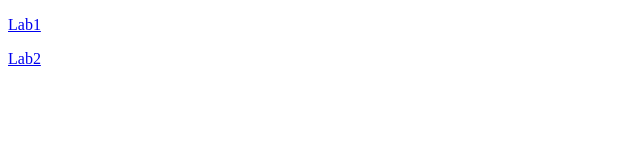
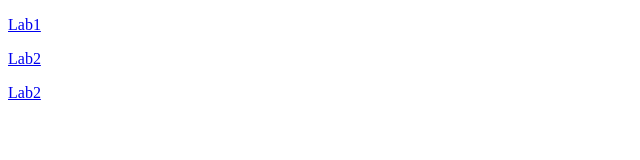
Before and after one commit to ymka666/web_labs, a plain HTML site: page index.html in a window 1280 px wide. Shown: the full height of the page, 0-640 px from the left. Drawn offline with Linux system fonts and the light colour scheme; files that its build step writes are made by us from their sources.

Commit message:
Update index.html

```diff
--- a/index.html
+++ b/index.html
@@ -10,5 +10,6 @@
 <body>
 	<p><a href="lab1/lab1.html">Lab1</a></p>
 	<p><a href="lab2/lab2.html">Lab2</a></p>
+	<p><a href="lab3/lab3.html">Lab2</a></p>
 </body>
 </html>
```
